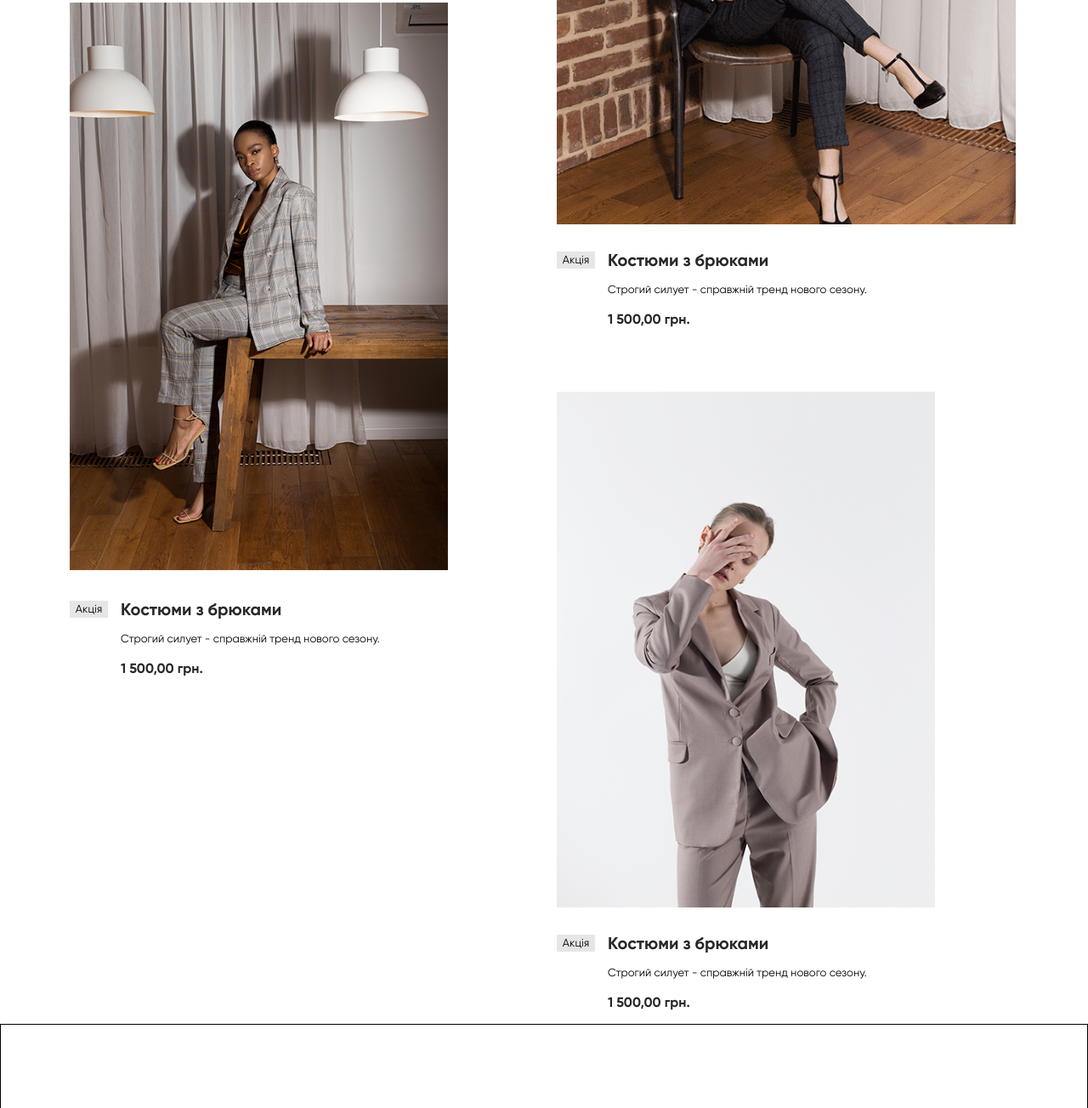
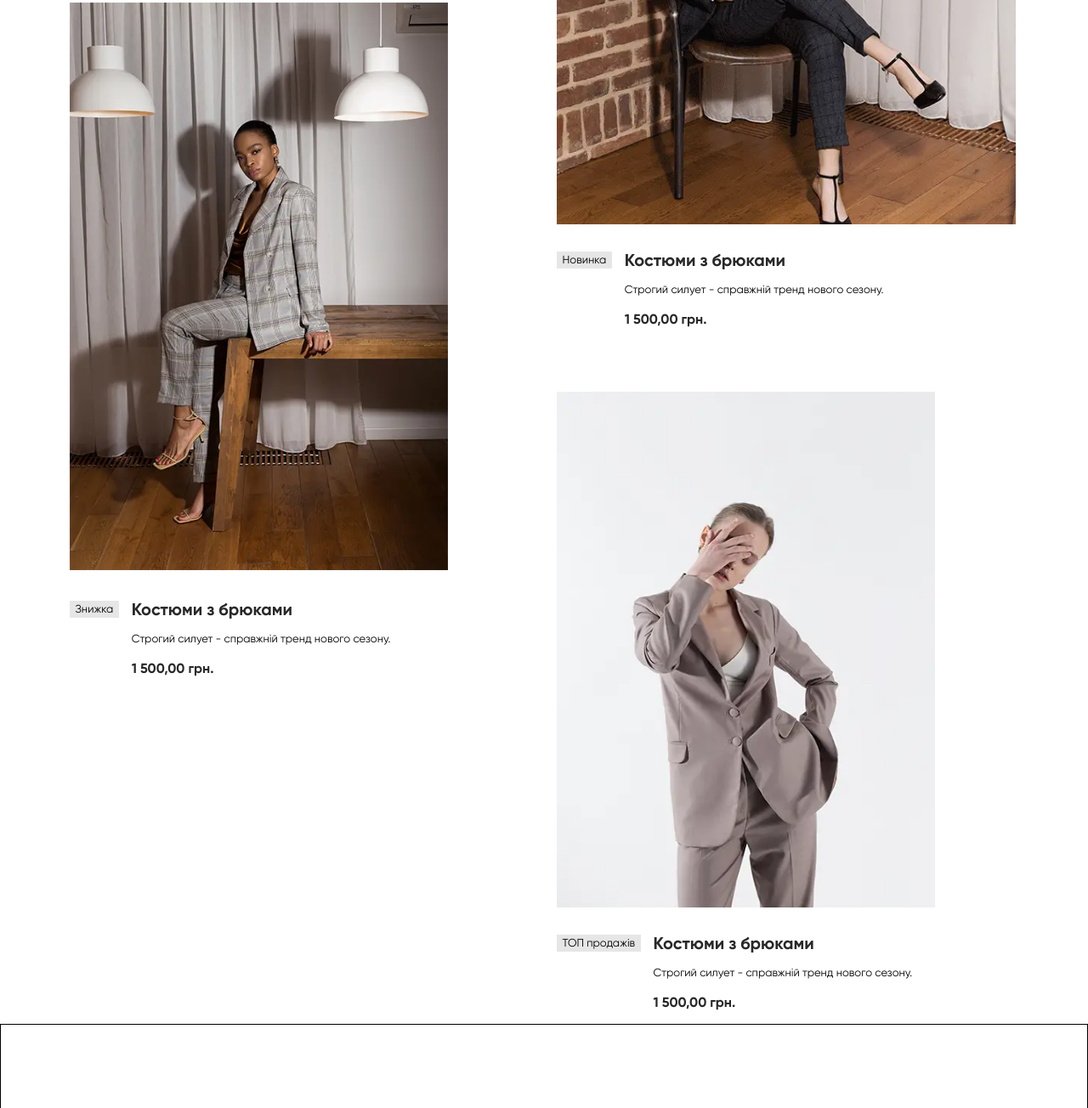
Before and after one commit to Petro-Hresa/S.Original, a plain HTML site: page dist/index.html in a window 1280 px wide. Shown: the part 1395-2699 px from the top of the page at 85% size. Drawn offline with nearby package versions, Linux system fonts and the light colour scheme; files whose address does not match are found by name.

Commit message:
chenge: attention > card > action padding

```diff
--- a/#src/pages/home/_components/_attention/_attention.scss
+++ b/#src/pages/home/_components/_attention/_attention.scss
@@ -100,11 +100,12 @@
 		font-size: 13px;
 		line-height: 20px;
 		color: $colorText-2;
-		width: 45px;
 		height: 20px;
+		padding: 0 .5em;
 		background-color: #e6e6e6;
 		text-align: center;
 		margin: 0 15px 25px 0;
+		display: inline-block;
 
 	}
 
@@ -157,6 +158,7 @@
 
 
 	}
+
 
 	&__1 &__img{
 		max-width: 15.938rem;
--- a/dist/index.html
+++ b/dist/index.html
@@ -107,7 +107,7 @@
             <div class="attention__card card card__1">
 
                 <div class="card__img ">
-                    <img src="../../../../assets/images/img-2.png" alt="Костюми з брюками">
+                    <img src="./assets/images/img-2.webp" alt="Костюми з брюками">
                 </div>
                 <div class="card__content">
                     <p class="card__action">Акція</p>
@@ -125,10 +125,10 @@
                 <div class="attention__card card card__3">
 
                     <div class="card__img">
-                        <img src="../../../../assets/images/img-4.png" alt="Костюми з брюками">
+                        <img src="./assets/images/img-4.webp" alt="Костюми з брюками">
                     </div>
                     <div class="card__content">
-                        <p class="card__action">Акція</p>
+                        <p class="card__action">Знижка</p>
                         <div>
                             <h3 class="card__title">Костюми з брюками</h3>
                             <p class="card__subscrible">Строгий силует - справжній тренд нового сезону.</p>
@@ -141,10 +141,10 @@
 
             <div class="attention__card card card__2">
                 <div class="card__img">
-                    <img src="../../../../assets/images/img-3.png" alt="Костюми з брюками">
+                    <img src="./assets/images/img-3.webp" alt="Костюми з брюками">
                 </div>
                 <div class="card__content">
-                    <p class="card__action">Акція</p>
+                    <p class="card__action">Новинка</p>
                     <div>
                         <h3 class="card__title">Костюми з брюками</h3>
                         <p class="card__subscrible">Строгий силует - справжній тренд нового сезону.</p>
@@ -156,10 +156,10 @@
 
             <div class="attention__card card card__4">
                 <div class="card__img">
-                    <img src="../../../../assets/images/img-5.png" alt="Костюми з брюками">
+                    <img src="./assets/images/img-5.webp" alt="Костюми з брюками">
                 </div>
                 <div class="card__content">
-                    <p class="card__action">Акція</p>
+                    <p class="card__action">ТОП продажів</p>
                     <div>
                         <h3 class="card__title">Костюми з брюками</h3>
                         <p class="card__subscrible">Строгий силует - справжній тренд нового сезону.</p>
```
Also changed, not shown: #src/pages/home/_components/_attention/_attention.html (+7 -7 lines), dist/assets/styles/style.css, dist/assets/styles/style.min.css.
